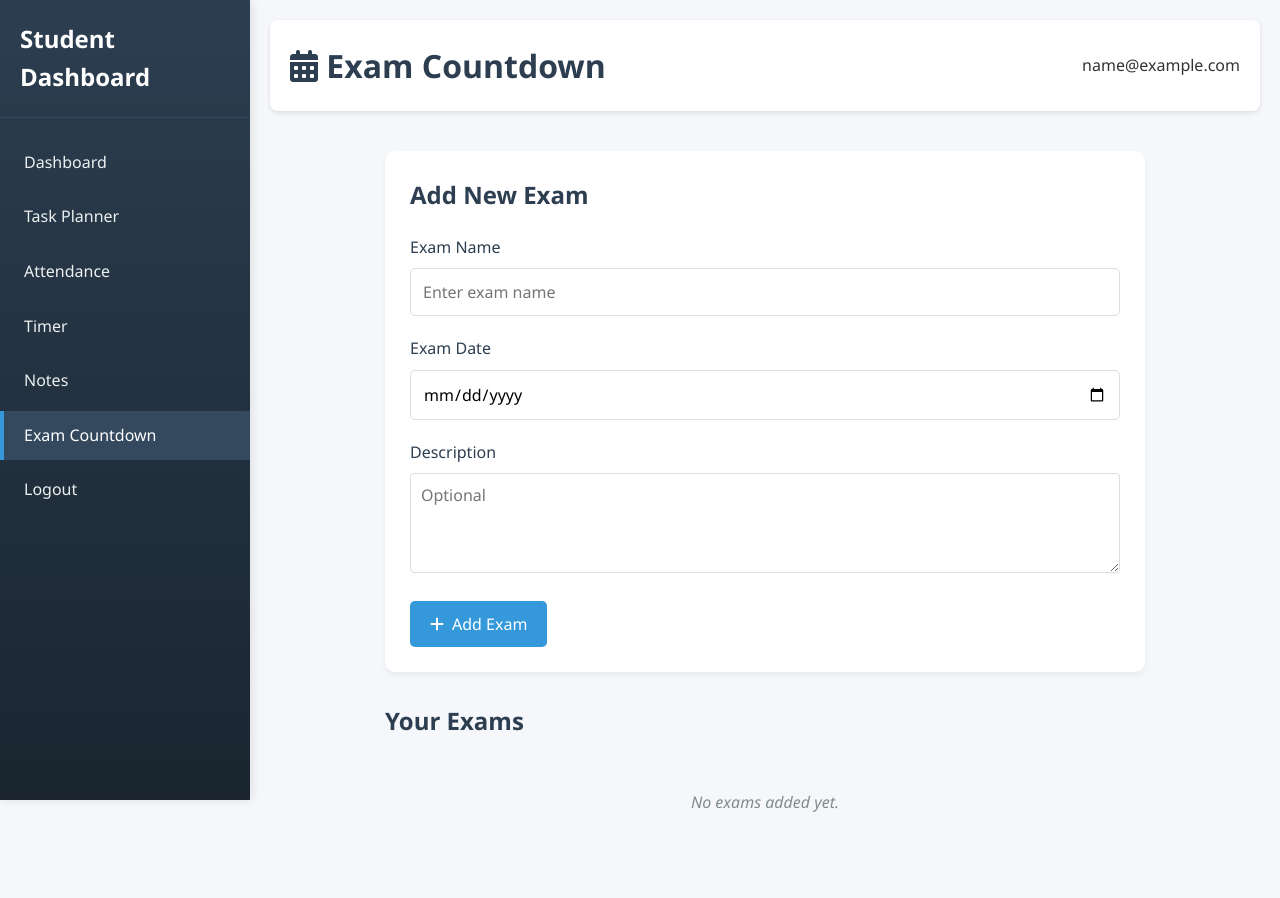
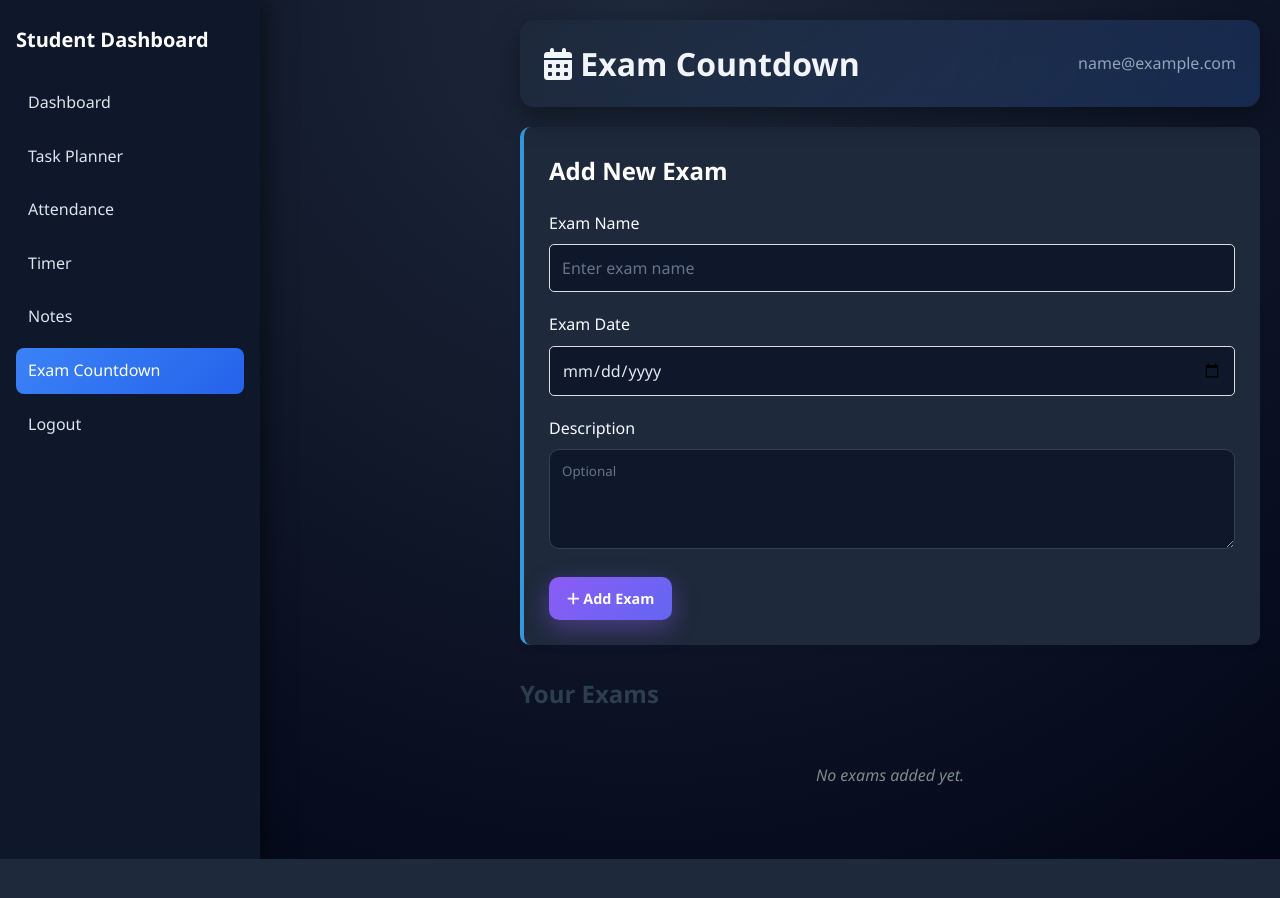
Before and after one commit to OVJ07/webProgramming-project, a plain HTML site: page student-dashboard/frontend/modules/exam.html in a window 1280 px wide. After the commit the page ends 859 px from the top, so only its background shows below. Drawn offline with Linux system fonts and the light colour scheme; no server answers; sample sign-in values are in the browser's storage.

Commit message:
commit message

```diff
--- a/student-dashboard/frontend/css/attendance.css
+++ b/student-dashboard/frontend/css/attendance.css
@@ -5,8 +5,8 @@
 body {
   margin: 0;
   font-family: 'Segoe UI', Tahoma, Geneva, Verdana, sans-serif;
-  background: #f2f5f9;
-  color: #2c3e50;
+  background: radial-gradient(circle at top, #1e293b, #020617);
+  color: #e2e8f0;
 }
 
 a {
@@ -21,10 +21,11 @@ a {
 
 .sidebar {
   width: 260px;
-  background: #1f2d3d;
+  background: #0f172a;
   color: #fff;
   padding: 24px 16px;
   flex-shrink: 0;
+  box-shadow: 5px 0 25px rgba(0,0,0,0.5);
 }
 
 .sidebar-header h2 {
@@ -53,29 +54,37 @@ a {
 
 .sidebar-menu a:hover,
 .sidebar-menu a.active {
-  background: #2f4258;
+  background: linear-gradient(135deg, #3b82f6, #2563eb);
   color: #fff;
 }
 
 .main-content {
   flex: 1;
-  padding: 24px;
+  padding: 30px 30px 30px 40px;
+  display: flex;
+  flex-direction: column;
+  gap: 16px;
 }
 
 .dashboard-header {
-  display: flex;
-  justify-content: space-between;
-  align-items: center;
-  margin-bottom: 20px;
+  background: linear-gradient(135deg, rgba(30,41,59,0.8), rgba(59,130,246,0.2));
+  backdrop-filter: blur(10px);
+  border-radius: 14px;
+  padding: 18px 24px;
+  color: white;
+  box-shadow: 0 10px 30px rgba(0,0,0,0.4);
 }
 
 .dashboard-header h1 {
-  margin: 0;
-  font-size: 1.8rem;
+  color: #f1f5f9;
 }
 
 .user-info {
-  color: #5a6b7b;
+  color: #94a3b8;
+}
+
+.user-info {
+  color: #64748b;
   font-size: 0.95rem;
 }
 
@@ -83,13 +92,13 @@ a {
   display: flex;
   align-items: center;
   gap: 10px;
-  background: white;
+background: #1e293b;
   padding: 12px 20px;
-  margin: 0 0 20px 0;
+  margin: 0 0 8px 0;
   border-radius: 8px;
   box-shadow: 0 2px 5px rgba(0, 0, 0, 0.1);
   font-size: 0.95rem;
-  color: #2c3e50;
+  color: #e2e8f0;
   border-left: 4px solid #3498db;
 }
 
@@ -103,46 +112,50 @@ a {
 }
 
 .attendance-container {
-  padding: 20px;
+  padding: 0;
+   margin-top: 10px;
 }
 
 .attendance-form {
-  background: white;
-  padding: 20px;
-  border-radius: 8px;
-  box-shadow: 0 2px 5px rgba(0, 0, 0, 0.1);
-  margin-bottom: 20px;
+  background: #1e293b;
+  border-radius: 16px;
+  padding: 26px;
+  box-shadow: 0 20px 50px rgba(0,0,0,0.4);
+  border: 1px solid rgba(255,255,255,0.1);
+  border-left: 4px solid #8b5cf6;
+  width: 100%;
+  margin-right: 10px;
 }
 
+
 .attendance-form h3 {
-  color: #2c3e50;
+  color: #ffffff;
   margin-bottom: 15px;
 }
 
-.form-group {
-  display: flex;
-  flex-direction: column;
-  margin-bottom: 12px;
+.form-group input {
+  background: #0f172a;
+  border: 1px solid #334155;
+  color: #e2e8f0;
+  border-radius: 10px;
+  padding: 12px;
+}
+
+.form-group input::placeholder {
+  color: #64748b;
+}
+
+.form-group input:focus {
+  border-color: #8b5cf6;
+  box-shadow: 0 0 10px rgba(139,92,246,0.5);
 }
 
 .form-group label {
   margin-bottom: 6px;
   font-weight: 600;
-  color: #34495e;
+  color: #ffffff;
 }
 
-.form-group input {
-  padding: 10px 12px;
-  border: 1px solid #d3dce6;
-  border-radius: 6px;
-  font-size: 0.95rem;
-}
-
-.form-group input:focus {
-  outline: none;
-  border-color: #3498db;
-  box-shadow: 0 0 0 3px rgba(52, 152, 219, 0.12);
-}
 
 .btn {
   border: none;
@@ -153,47 +166,69 @@ a {
 }
 
 .btn-primary {
-  background: #3498db;
-  color: #fff;
+  background: linear-gradient(135deg, #8b5cf6, #6366f1);
+  padding: 12px 18px;
+  border-radius: 10px;
+  font-weight: 600;
+  color: white;
+  border: none;
+  cursor: pointer;
+  transition: all 0.3s ease;
+
+  /* better glow */
+  box-shadow: 0 6px 20px rgba(99,102,241,0.4);
 }
 
+/* hover */
 .btn-primary:hover {
-  background: #2d86c2;
+  transform: translateY(-2px) scale(1.02);
+  box-shadow: 0 12px 30px rgba(99,102,241,0.6);
+}
+
+/* click effect */
+.btn-primary:active {
+  transform: scale(0.97);
+  box-shadow: 0 4px 12px rgba(99,102,241,0.4);
 }
 
 .attendance-list {
   display: flex;
   flex-direction: column;
-  gap: 10px;
+  gap: 18px;
+  margin-top: 20px;
 }
 
 .attendance-item {
-  background: #f8f9fa;
-  border-radius: 6px;
-  padding: 15px;
-  transition: all 0.3s ease;
+  background: #1e293b;
+  border-radius: 8px;
+padding: 18px 20px;
+
+  box-shadow: 0 4px 12px rgba(0,0,0,0.3);
+  color: #e2e8f0;
+
+  display: flex;
+  flex-direction: column;
+  gap: 8px;
+    border-left: 4px solid #8b5cf6;
+
 }
 
-.attendance-item:hover {
-  box-shadow: 0 3px 10px rgba(0, 0, 0, 0.1);
-}
 
 .attendance-item-top {
   display: flex;
   justify-content: space-between;
   align-items: center;
-  margin-bottom: 8px;
+  width: 100%;
+   margin-bottom: 6px;
 }
 
 .attendance-subject {
-  font-weight: 500;
-  color: #2c3e50;
-  flex: 1;
+  color: #e2e8f0;
 }
 
 .attendance-percentage {
+  color: #22c55e;
   font-weight: bold;
-  font-size: 1.1rem;
 }
 
 .attendance-percentage.good {
@@ -205,31 +240,30 @@ a {
 }
 
 .attendance-progress-bg {
-  background-color: #e0e0e0;
+  width: 100%;
+  background: #334155;
+  height: 6px;
   border-radius: 10px;
-  height: 6px;
-  margin-bottom: 8px;
   overflow: hidden;
 }
 
 .attendance-progress-fill {
   height: 6px;
+  background: #22c55e;
   border-radius: 10px;
-  transition: width 0.4s ease;
 }
 
 .attendance-item-bottom {
   display: flex;
   justify-content: space-between;
-  align-items: center;
+  align-items: flex-start; /* 👈 FIX */
+  width: 100%;
+  margin-top: 4px;
 }
-
 .attendance-stats {
   display: flex;
-  align-items: center;
   gap: 12px;
-  font-size: 0.85rem;
-  color: #7f8c8d;
+  color: #94a3b8;
 }
 
 .attendance-actions {
@@ -238,47 +272,35 @@ a {
 }
 
 .attendance-actions button {
+  border: none;
+  border-radius: 6px;
   padding: 5px 10px;
-  border: none;
-  border-radius: 4px;
   cursor: pointer;
   font-size: 0.85rem;
 }
 
-.attendance-actions .btn-present {
-  background: #27ae60;
-  color: white;
-}
-
-.attendance-actions .btn-absent {
-  background: #e74c3c;
-  color: white;
-}
-
-.attendance-actions .btn-edit {
-  background: #3498db;
-  color: white;
-}
-
-.attendance-actions .btn-delete {
-  background: #95a5a6;
-  color: white;
-}
+.attendance-actions button .btn-present { background-color: #22c55e; color: white; }
+.attendance-actions button .btn-absent { background-color: #ef4444; color: white; }
+.attendance-actions button .btn-edit { background-color: #3b82f6; color: white; }
+.attendance-actions button .btn-delete { background-color: #9ca3af; color: white; }
 
 .attendance-warning {
   font-size: 0.78rem;
-  color: #e74c3c;
-  background: #fff5f5;
-  border: 1px solid #ffcdd2;
-  border-radius: 4px;
-  padding: 5px 8px;
+  color: #ef4444;
+  background: rgba(239,68,68,0.1);
+  border: 1px solid rgba(239,68,68,0.3);
+  border-radius: 6px;
+  padding: 6px 10px;
+
+  align-self: flex-end;
   margin-top: 6px;
 }
 
 .no-attendance {
   text-align: center;
-  padding: 20px;
-  color: #7f8c8d;
+  padding: 30px;
+  color: #94a3b8;
+  font-size: 15px;
 }
 
 @media (max-width: 900px) {
@@ -301,14 +323,13 @@ a {
     margin-bottom: 0;
   }
 
-  .main-content {
-    padding: 16px;
-  }
+
 
   .dashboard-header {
     flex-direction: column;
     align-items: flex-start;
     gap: 6px;
+    margin-bottom: 12px;
   }
 
   .attendance-item-bottom {
--- a/student-dashboard/frontend/css/exam.css
+++ b/student-dashboard/frontend/css/exam.css
@@ -7,7 +7,7 @@
 }
 
 body {
-    background-color: #f5f7fa;
+    background-color: #1e293b;
     color: #333;
     line-height: 1.6;
 }
@@ -16,74 +16,53 @@ body {
 .dashboard-container {
     display: flex;
     min-height: 100vh;
-    background-color: #f5f7fa;
+    background-color: #1e293b;
 }
 
 /* Sidebar */
 .sidebar {
-    width: 250px;
-    background: linear-gradient(180deg, #2c3e50, #1a2530);
-    color: white;
-    padding: 20px 0;
-    height: 100vh;
-    position: fixed;
-    box-shadow: 2px 0 10px rgba(0, 0, 0, 0.1);
-    z-index: 100;
+  width: 260px;
+  background: #0f172a;
+  color: #fff;
+  padding: 24px 16px;
+  flex-shrink: 0;
+  box-shadow: 5px 0 25px rgba(0,0,0,0.5);
 }
 
-.sidebar .logo {
-    padding: 0 20px 20px;
-    border-bottom: 1px solid rgba(255, 255, 255, 0.1);
-    margin-bottom: 20px;
+.sidebar-header h2 {
+  margin: 0 0 24px;
+  font-size: 1.25rem;
+  font-weight: 700;
 }
 
-.sidebar .logo h2 {
-    display: flex;
-    align-items: center;
-    gap: 10px;
-    font-size: 1.5rem;
+.sidebar-menu {
+  list-style: none;
+  margin: 0;
+  padding: 0;
 }
 
-.sidebar .nav-links {
-    list-style: none;
-    padding: 0 15px;
+.sidebar-menu li {
+  margin-bottom: 8px;
 }
 
-.sidebar .nav-links li {
-    margin-bottom: 5px;
+.sidebar-menu a {
+  display: block;
+  padding: 10px 12px;
+  border-radius: 8px;
+  color: #dce4ee;
+  transition: background 0.2s ease, color 0.2s ease;
 }
 
-.sidebar .nav-links a {
-    display: flex;
-    align-items: center;
-    padding: 12px 15px;
-    color: #e0e0e0;
-    text-decoration: none;
-    border-radius: 5px;
-    transition: all 0.3s ease;
+.sidebar-menu a:hover,
+.sidebar-menu a.active {
+  background: linear-gradient(135deg, #3b82f6, #2563eb);
+  color: #fff;
 }
-
-.sidebar .nav-links a:hover {
-    background: rgba(255, 255, 255, 0.1);
-    color: white;
-}
-
-.sidebar .nav-links a.active {
-    background: #3498db;
-    color: white;
-}
-
-.sidebar .nav-links a i {
-    margin-right: 10px;
-    width: 20px;
-    text-align: center;
-}
-
 /* Main Content */
 .main-content {
     flex: 1;
-    margin-left: 250px;
-    padding: 20px;
+     margin-left: 260px;
+    padding-left: 0;
 }
 
 /* Header */
@@ -200,9 +179,9 @@ header h1 {
 
 /* Exam Module Styles */
 .exam-container {
-    max-width: 800px;
-    margin: 20px auto;
-    padding: 20px;
+    width: 100%;
+    max-width: 1200px;
+    margin: 20px 0;   /* 🔥 remove auto (center gap) */
 }
 
 .exam-header {
@@ -226,7 +205,9 @@ header h1 {
 
 /* Exam Form */
 .exam-form {
-    background: white;
+   background: #1e293b;
+    color: #ffffff;
+    border-left: 4px solid #3498db;
     padding: 25px;
     border-radius: 10px;
     box-shadow: 0 4px 6px rgba(0, 0, 0, 0.05);
@@ -235,7 +216,7 @@ header h1 {
 
 .exam-form h2 {
     margin-bottom: 20px;
-    color: #2c3e50;
+    color: #ffffff;
 }
 
 .form-group {
@@ -246,7 +227,7 @@ header h1 {
     display: block;
     margin-bottom: 8px;
     font-weight: 500;
-    color: #2c3e50;
+    color: #f8fbff;
 }
 
 .form-group input {
@@ -264,23 +245,20 @@ header h1 {
 }
 
 .btn-primary {
-    background: #3498db;
+    background: linear-gradient(135deg, #8b5cf6, #6366f1); /* ✅ purple gradient */
     color: white;
     border: none;
-    padding: 12px 20px;
-    border-radius: 5px;
+    padding: 12px 18px;
+    border-radius: 10px;
+    font-weight: 600;
     cursor: pointer;
-    font-size: 1rem;
-    font-weight: 500;
-    transition: background 0.3s ease;
-    display: flex;
-    align-items: center;
-    justify-content: center;
-    gap: 8px;
+    box-shadow: 0 8px 25px rgba(139,92,246,0.4);
+    transition: all 0.3s ease;
 }
 
 .btn-primary:hover {
-    background: #2980b9;
+    transform: translateY(-2px);
+    box-shadow: 0 12px 30px rgba(139,92,246,0.6);
 }
 
 /* Exams List */
--- a/student-dashboard/frontend/css/main.css
+++ b/student-dashboard/frontend/css/main.css
@@ -6,11 +6,18 @@
 }
 
 body {
-  background-color: #f5f7fa;
-  color: #333;
-  line-height: 1.6;
+  background: radial-gradient(circle at top, #1e293b, #020617);
+  color: #e2e8f0;
 }
-
+a {
+  text-decoration: none;
+  color: inherit;
+}
+.sidebar-menu a,
+.sidebar-menu a:hover,
+.sidebar-menu a.active {
+  text-decoration: none;
+}
 .container {
   display: flex;
   min-height: 100vh;
@@ -18,78 +25,76 @@ body {
 
 /* Sidebar Styles */
 .sidebar {
-  width: 250px;
-  background: #2c3e50;
-  color: white;
-  padding: 20px 0;
-  height: 100vh;
-  position: fixed;
-  overflow-y: auto;
-}
-
-.sidebar-header {
-  padding: 0 20px 20px;
-  border-bottom: 1px solid #34495e;
-  margin-bottom: 20px;
+  width: 260px;
+  background: #0f172a;
+  color: #fff;
+  padding: 24px 16px;
+  flex-shrink: 0;
+  box-shadow: 5px 0 25px rgba(0,0,0,0.5);
 }
 
 .sidebar-header h2 {
-  font-size: 1.5rem;
-  font-weight: 600;
+  margin: 0 0 24px;
+  font-size: 1.25rem;
+  font-weight: 700;
 }
 
 .sidebar-menu {
   list-style: none;
+  margin: 0;
+  padding: 0;
 }
 
 .sidebar-menu li {
-  margin-bottom: 5px;
+  margin-bottom: 8px;
 }
 
 .sidebar-menu a {
   display: block;
-  padding: 12px 20px;
-  color: #ecf0f1;
-  text-decoration: none;
-  transition: all 0.3s ease;
-  border-left: 4px solid transparent;
+  padding: 10px 12px;
+  border-radius: 8px;
+  color: #dce4ee;
+  transition: background 0.2s ease, color 0.2s ease;
 }
 
 .sidebar-menu a:hover,
 .sidebar-menu a.active {
-  background: #34495e;
-  border-left: 4px solid #3498db;
-  color: white;
+  background: linear-gradient(135deg, #3b82f6, #2563eb);
+  color: #fff;
 }
 
 /* Main Content */
 .main-content {
-  flex: 1;
-  margin-left: 250px;
-  padding: 20px;
+  flex: 1;   /* match sidebar width exactly */
+    padding: 20px;
 }
 
 .dashboard-header {
-  background: white;
-  padding: 20px;
-  border-radius: 8px;
-  box-shadow: 0 2px 5px rgba(0,0,0,0.1);
+  display: flex;
+  justify-content: space-between; /* 👈 pushes email right */
+  align-items: center;
+  gap: 12px;
   margin-bottom: 20px;
-  display: flex;
-  justify-content: space-between;
-  align-items: center;
+  background: linear-gradient(135deg, rgba(30,41,59,0.8), rgba(59,130,246,0.2));
+  backdrop-filter: blur(10px);
+  border-radius: 14px;
+  padding: 18px 24px;
+  color: white;
+  box-shadow: 0 10px 30px rgba(0,0,0,0.4);
 }
 
 .dashboard-header h1 {
-  color: #2c3e50;
+  color: #f1f5f9;
 }
 
 .user-info {
-  text-align: right;
+  color: #94a3b8;
 }
 
 /* Stats Container */
 .stats-container {
+   background: #1e293b;
+  color: #e2e8f0;
   display: grid;
   grid-template-columns: repeat(auto-fit, minmax(200px, 1fr));
   gap: 20px;
@@ -122,11 +127,12 @@ body {
 
 /* Section Styles */
 .section {
-  background: white;
+  background: #1e293b;
   padding: 20px;
   border-radius: 8px;
   box-shadow: 0 2px 5px rgba(0,0,0,0.1);
   margin-bottom: 20px;
+   color: #ffffff;
 }
 
 .section h2 {
@@ -134,6 +140,7 @@ body {
   margin-bottom: 15px;
   padding-bottom: 10px;
   border-bottom: 1px solid #ecf0f1;
+  color: #ffffff;
 }
 
 /* Exam Card */
@@ -165,9 +172,10 @@ body {
   justify-content: space-between;
   align-items: center;
   padding: 12px 15px;
-  background: #f8f9fa;
+  background: #0f172a;
+  border-left: 4px solid #8b5cf6;
+  color: #e2e8f0;
   border-radius: 6px;
-  border-left: 4px solid #3498db;
 }
 
 .task-item.completed {
@@ -181,7 +189,7 @@ body {
 
 .task-title {
   font-weight: 500;
-  color: #2c3e50;
+  color: e2e8f0;
 }
 
 .task-actions {
@@ -199,8 +207,17 @@ body {
 }
 
 .btn-primary {
-  background: #3498db;
+  background: linear-gradient(135deg, #8b5cf6, #6366f1);
+  padding: 12px 18px;
+  border-radius: 10px;
   color: white;
+  font-weight: 600;
+  box-shadow: 0 8px 25px rgba(139,92,246,0.4);
+}
+
+.btn-primary:hover {
+  transform: translateY(-2px);
+  box-shadow: 0 12px 30px rgba(139,92,246,0.6);
 }
 
 .btn-success {
@@ -230,7 +247,7 @@ body {
   display: flex;
   justify-content: space-between;
   padding: 10px 15px;
-  background: #f8f9fa;
+  background: #0f172a;
   border-radius: 6px;
   align-items: center;
 }
@@ -274,11 +291,11 @@ body {
 
 /* Form Styles */
 .form-container {
-  background: white;
-  padding: 20px;
-  border-radius: 8px;
-  box-shadow: 0 2px 5px rgba(0,0,0,0.1);
-  margin-bottom: 20px;
+  background: #1e293b;
+  border-radius: 16px;
+  padding: 26px;
+  box-shadow: 0 20px 50px rgba(0,0,0,0.4);
+  border-left: 4px solid #8b5cf6;
 }
 
 .form-group {
@@ -289,22 +306,34 @@ body {
   display: block;
   margin-bottom: 5px;
   font-weight: 500;
-  color: #2c3e50;
+  color: #ffffff;
 }
 
 .form-group input,
-.form-group textarea,
-.form-group select {
+.form-group textarea {
   width: 100%;
-  padding: 10px;
-  border: 1px solid #ddd;
-  border-radius: 4px;
-  font-size: 1rem;
+  background: #0f172a;
+  border: 1px solid #334155;
+  color: #e2e8f0;
+  border-radius: 10px;
+  padding: 12px;
+}
+
+.form-group input::placeholder,
+.form-group textarea::placeholder {
+  color: #64748b;
+}
+
+.form-group input:focus,
+.form-group textarea:focus {
+  border-color: #8b5cf6;
+  box-shadow: 0 0 10px rgba(139,92,246,0.5);
 }
 
 .form-group textarea {
   min-height: 100px;
   resize: vertical;
+  width: 100%;
 }
 
 /* Login Page */
@@ -400,7 +429,9 @@ body {
 
 /* Each exam card */
 .exam-item {
-  background: #f9fafc;
+  background: #0f172a;
+  border: 1px solid #334155;
+  color: #e2e8f0;
   padding: 14px 16px;
   border-radius: 10px;
   border: 1px solid #e0e0e0;
--- a/student-dashboard/frontend/css/timer.css
+++ b/student-dashboard/frontend/css/timer.css
@@ -5,8 +5,8 @@
 body {
   margin: 0;
   font-family: 'Segoe UI', Tahoma, Geneva, Verdana, sans-serif;
-  background: #f2f5f9;
-  color: #2c3e50;
+  background: radial-gradient(circle at top, #1e293b, #020617);
+  color: #e2e8f0;
 }
 
 a {
@@ -21,10 +21,11 @@ a {
 
 .sidebar {
   width: 260px;
+  background: #0f172a;
+  color: #fff;
   padding: 24px 16px;
   flex-shrink: 0;
-  background: #1f2d3d;
-  color: #fff;
+  box-shadow: 5px 0 25px rgba(0,0,0,0.5);
 }
 
 .sidebar-header h2 {
@@ -34,9 +35,9 @@ a {
 }
 
 .sidebar-menu {
+  list-style: none;
   margin: 0;
   padding: 0;
-  list-style: none;
 }
 
 .sidebar-menu li {
@@ -53,9 +54,10 @@ a {
 
 .sidebar-menu a:hover,
 .sidebar-menu a.active {
-  background: #2f4258;
+  background: linear-gradient(135deg, #3b82f6, #2563eb);
   color: #fff;
 }
+
 
 .main-content {
   flex: 1;
@@ -81,14 +83,12 @@ a {
 }
 
 .timer-container {
-  max-width: 720px;
-  margin: 0 auto;
-  padding: 28px;
-  text-align: center;
-  background: #ffffff;
-  border-radius: 14px;
-  box-shadow: 0 10px 30px rgba(31, 45, 61, 0.08);
-  border: 1px solid #e5ebf2;
+  background: #1e293b;
+  border: none;
+  border-radius: 16px;
+  box-shadow: 0 20px 50px rgba(0,0,0,0.4);
+  border-left: 4px solid #8b5cf6;
+  color: #e2e8f0;
 }
 
 .timer-display {
@@ -103,10 +103,10 @@ a {
   font-size: clamp(3rem, 7vw, 4.5rem);
   font-weight: 700;
   letter-spacing: 0.04em;
-  color: #1f2d3d;
-  background: radial-gradient(circle at top, #ffffff 0%, #f6f9fc 55%, #edf3f9 100%);
-  border: 10px solid #e6eef7;
-  box-shadow: inset 0 2px 8px rgba(255, 255, 255, 0.85), 0 12px 24px rgba(52, 73, 94, 0.08);
+   background: #0f172a;
+  border: 8px solid #334155;
+  color: #e2e8f0;
+  box-shadow: 0 0 30px rgba(139,92,246,0.2);
 }
 
 .timer-controls {
@@ -156,8 +156,9 @@ a {
 .timer-session {
   margin-top: 8px;
   padding: 22px;
-  background: #f8f9fa;
-  border: 1px solid #e6edf5;
+  background: #0f172a;
+  border: 1px solid #334155;
+  color: #e2e8f0;
   border-radius: 10px;
   text-align: left;
 }
@@ -165,30 +166,32 @@ a {
 .timer-session h3 {
   margin: 0 0 14px;
   font-size: 1.1rem;
-  color: #2c3e50;
+  color: #e2e8f0;
 }
 
 .timer-session p {
   margin: 0 0 8px;
   font-size: 0.96rem;
-  color: #5a6b7b;
+  color: #ffffff;
 }
 
 #session-type {
   font-size: 1.05rem;
   font-weight: 700;
-  color: #1f2d3d;
+  color: #ffffff;
 }
 
 #session-count {
   margin-bottom: 14px;
+  color:white;
 }
 
 .timer-progress {
   height: 10px;
-  background: #e3eaf2;
+background: #334155;
   border-radius: 999px;
   overflow: hidden;
+  color:white;
 }
 
 .timer-progress-bar {
@@ -197,21 +200,23 @@ a {
   border-radius: 999px;
   background: linear-gradient(90deg, #3498db, #5dade2);
   transition: width 1s linear;
+  color:white;
 }
 
 .timer-total {
   margin-top: 18px;
   padding: 14px 18px;
   border-radius: 10px;
-  background: #f4f7fb;
-  border: 1px solid #e5ebf2;
+   background: #0f172a;
+  border: 1px solid #334155;
+  color: #e2e8f0;
   font-size: 0.98rem;
-  color: #2c3e50;
+  color: #ffffff;
 }
 
 .timer-total span {
   font-weight: 700;
-  color: #1f2d3d;
+  color: #ffffff;
 }
 
 @media (max-width: 900px) {
```
Also changed, not shown: student-dashboard/frontend/css/notes.css (+25 -14 lines), student-dashboard/frontend/css/task.css (+8 -6 lines), student-dashboard/frontend/modules/task.html (+1 -1 lines).
